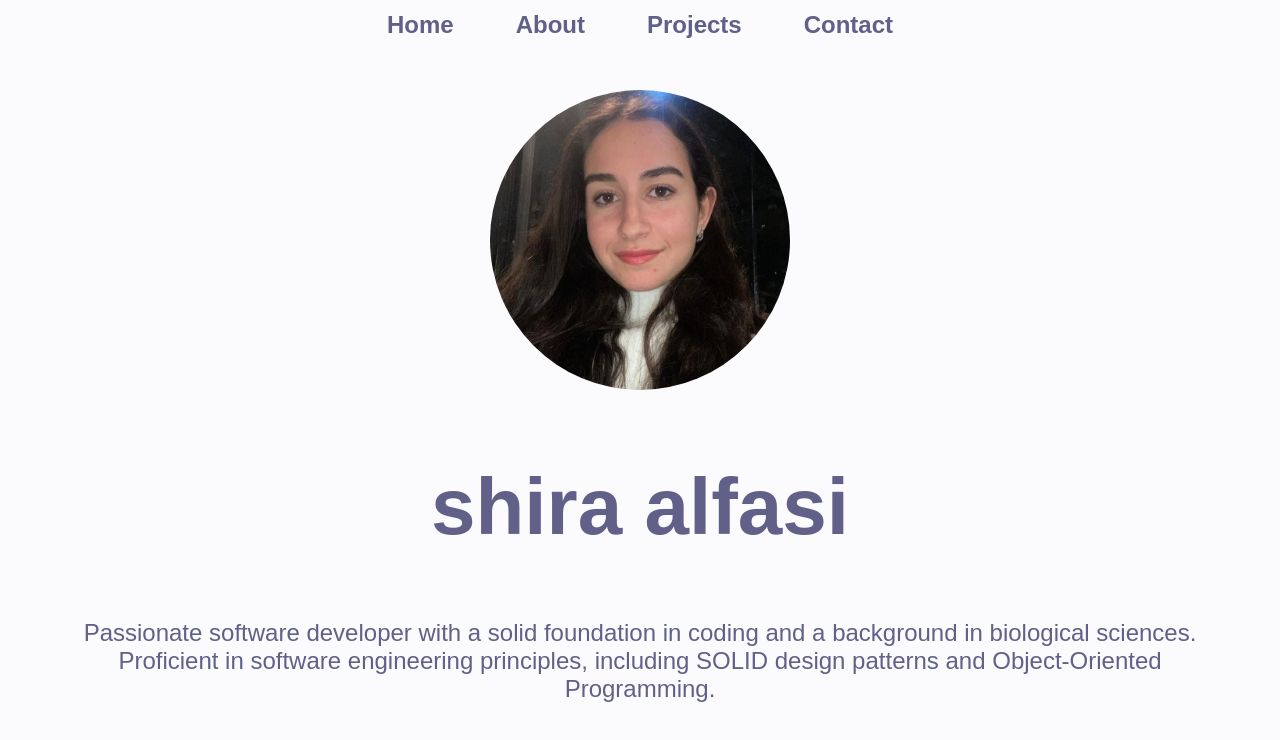
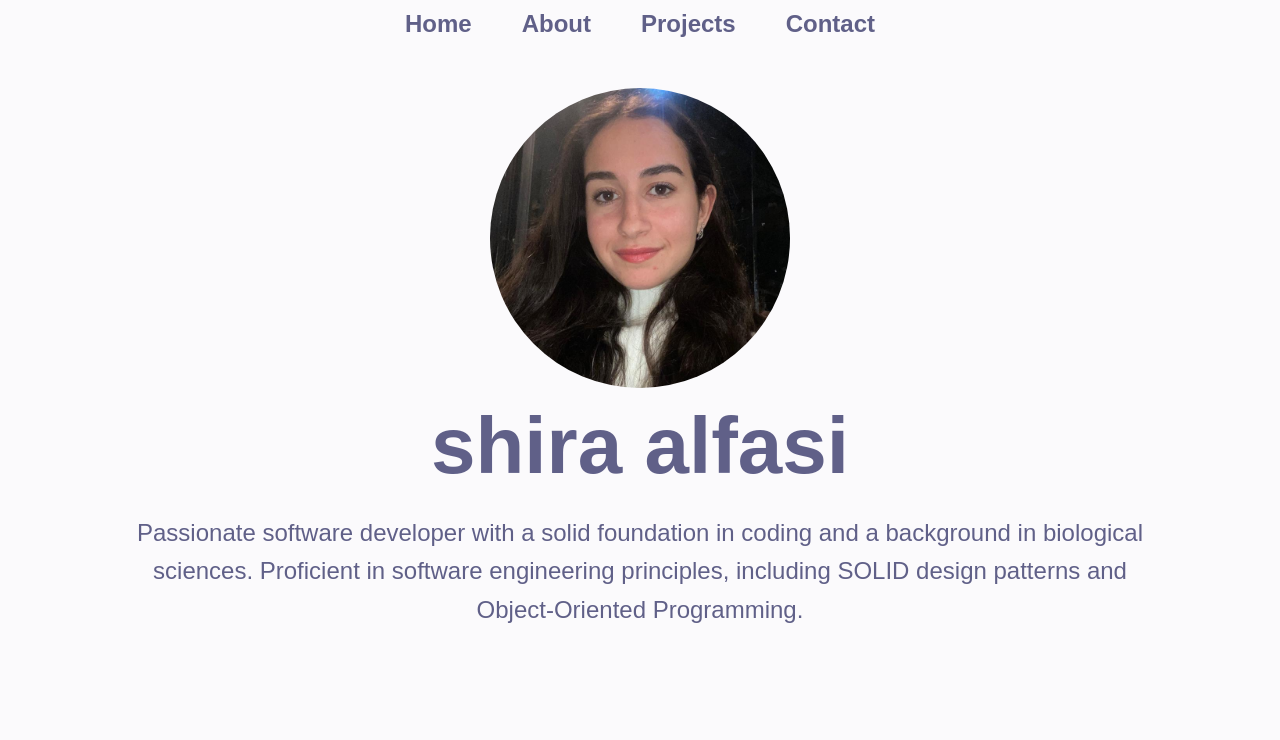
Before and after one commit to shira471/port-folio, a React (Create React App) app: page / in a window 1280 px wide. Shown: the top 740 px of the page. Built offline with nearby package versions, Linux system fonts and the light colour scheme.

Commit message:
response

```diff
--- a/src/components/Contact/Contact.css
+++ b/src/components/Contact/Contact.css
@@ -41,7 +41,9 @@
   .Contact h1 {
     font-size: 2.5rem;
   }
-
+  .Contact-link:hover {
+    transform: scale(1.1);
+  }
   .Contact {
     font-size: 1.1rem;
     padding: 0 15px;
--- a/src/components/Home/Home.css
+++ b/src/components/Home/Home.css
@@ -1,17 +1,39 @@
-.Home h1{
+.Home h1 {
   font-size: 5rem;
   color: rgb(96, 96, 136);
+  text-align: center;
+  margin-bottom: 20px;
 }
-  .Home p{
+
+.Home p {
   font-size: 1.5rem;
   color: rgb(96, 96, 136);
+  text-align: center;
+  max-width: 90%;
+  margin: 0 auto;
 }
-  .profile{
+
+.profile {
   width: 300px;
   height: 300px;
   object-fit: cover;
   object-position: top;
   border-radius: 50%;
-    margin-bottom: 0.5px;
+  margin: 0 auto 10px;
+  display: block;
   border: none;
 }
+@media (max-width: 768px) {
+  .Home h1 {
+    font-size: 2.5rem;
+  }
+
+  .Home p {
+    font-size: 1.1rem;
+  }
+
+  .profile {
+    width: 180px;
+    height: 180px;
+  }
+}
--- a/src/index.css
+++ b/src/index.css
@@ -1,13 +1,91 @@
-body {
+/* Reset בסיסי */
+* {
   margin: 0;
-  font-family: -apple-system, BlinkMacSystemFont, 'Segoe UI', 'Roboto', 'Oxygen',
-    'Ubuntu', 'Cantarell', 'Fira Sans', 'Droid Sans', 'Helvetica Neue',
-    sans-serif;
-  -webkit-font-smoothing: antialiased;
-  -moz-osx-font-smoothing: grayscale;
+  padding: 0;
+  box-sizing: border-box;
 }
 
-code {
-  font-family: source-code-pro, Menlo, Monaco, Consolas, 'Courier New',
-    monospace;
+/* בסיס לגוף האתר */
+body {
+  font-family: 'Segoe UI', Tahoma, Geneva, Verdana, sans-serif;
+  font-size: 16px;
+  line-height: 1.6;
+  background-color: #fbfafc; /* שמרתי את הצבע שהעדפת */
+  color: #333;
+  overflow-x: hidden;
+  margin: 0;
+  padding: 0;
 }
+
+/* מבנה עמוד רספונסיבי */
+.container {
+  width: 100%;
+  max-width: 1200px;
+  padding: 0 20px;
+  margin: 0 auto;
+  font-family: 'Arial', sans-serif; /* אם זה עדיף על Segoe UI */
+}
+
+/* סרגל ניווט */
+.navbar {
+  background-color: #fbfafc;
+  padding: 10px;
+  display: flex;
+  justify-content: center;
+  gap: 50px;
+  border: none;
+}
+
+.navbar button {
+  background: none;
+  color: rgb(96, 96, 136);
+  font-size: 1.5rem;
+  font-weight: bold;
+  cursor: pointer;
+  border: none;
+  transition: transform 0.2s;
+}
+
+.navbar button:hover {
+  transform: scale(1.2);
+}
+
+/* גוף הדף */
+main {
+  padding: 40px;
+  text-align: center;
+}
+
+/* טיפוגרפיה */
+h1, h2, h3, h4, h5, h6 {
+  color: rgb(96, 96, 136);
+  margin-bottom: 15px;
+  line-height: 1.2;
+}
+
+p {
+  margin-bottom: 15px;
+  font-size: 1rem;
+}
+
+/* תמונות רספונסיביות */
+img {
+  max-width: 100%;
+  height: auto;
+  display: block;
+}
+
+/* רספונסיביות כללית */
+@media (max-width: 768px) {
+  body {
+    font-size: 15px;
+  }
+
+  h1 {
+    font-size: 2rem;
+  }
+
+  .container {
+    padding: 0 10px;
+  }
+}
```
Lines whose indentation alone changed are shown as unchanged.
